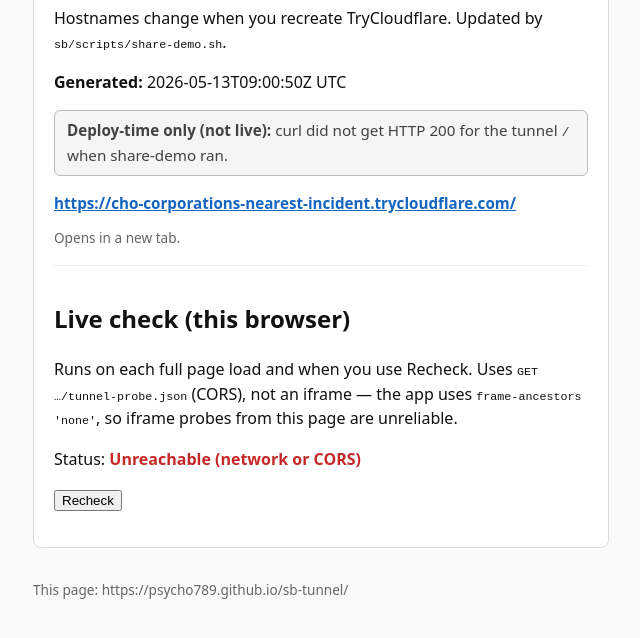
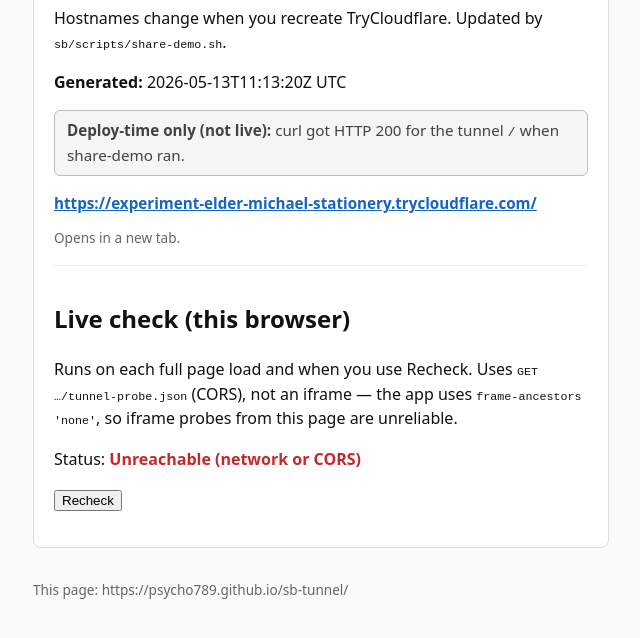
Before and after one commit to psycho789/sb-tunnel, a plain HTML site: page index.html in a window 1280 px wide. Shown: the part 138-776 px from the top of the page, without its empty margins (319-959 px from the left). Drawn offline with Linux system fonts and the light colour scheme; no server answers.

Commit message:
share-demo tunnel 2026-05-13T11:13:20Z

```diff
--- a/index.html
+++ b/index.html
@@ -25,10 +25,10 @@
   <div class="card">
     <h1>SizeNova tunnel</h1>
     <p>Hostnames change when you recreate TryCloudflare. Updated by <code>sb/scripts/share-demo.sh</code>.</p>
-    <p><strong>Generated:</strong> 2026-05-13T09:00:50Z UTC</p>
-    <p class="badge meta"><strong>Deploy-time only (not live):</strong> curl did not get HTTP 200 for the tunnel <code>/</code> when share-demo ran.</p>
+    <p><strong>Generated:</strong> 2026-05-13T11:13:20Z UTC</p>
+    <p class="badge meta"><strong>Deploy-time only (not live):</strong> curl got HTTP 200 for the tunnel <code>/</code> when share-demo ran.</p>
     <p class="tunnel-url">
-      <a href="https://cho-corporations-nearest-incident.trycloudflare.com/" target="_blank" rel="noopener noreferrer">https://cho-corporations-nearest-incident.trycloudflare.com/</a>
+      <a href="https://experiment-elder-michael-stationery.trycloudflare.com/" target="_blank" rel="noopener noreferrer">https://experiment-elder-michael-stationery.trycloudflare.com/</a>
     </p>
     <p class="muted" style="font-size:0.85rem;color:#666;">Opens in a new tab.</p>
     <div class="live">
@@ -44,7 +44,7 @@
   </footer>
   <script>
 (function () {
-  const WEB = "https://cho-corporations-nearest-incident.trycloudflare.com";
+  const WEB = "https://experiment-elder-michael-stationery.trycloudflare.com";
 
   function setWeb(text, ok) {
     const el = document.getElementById("live-web");
```
